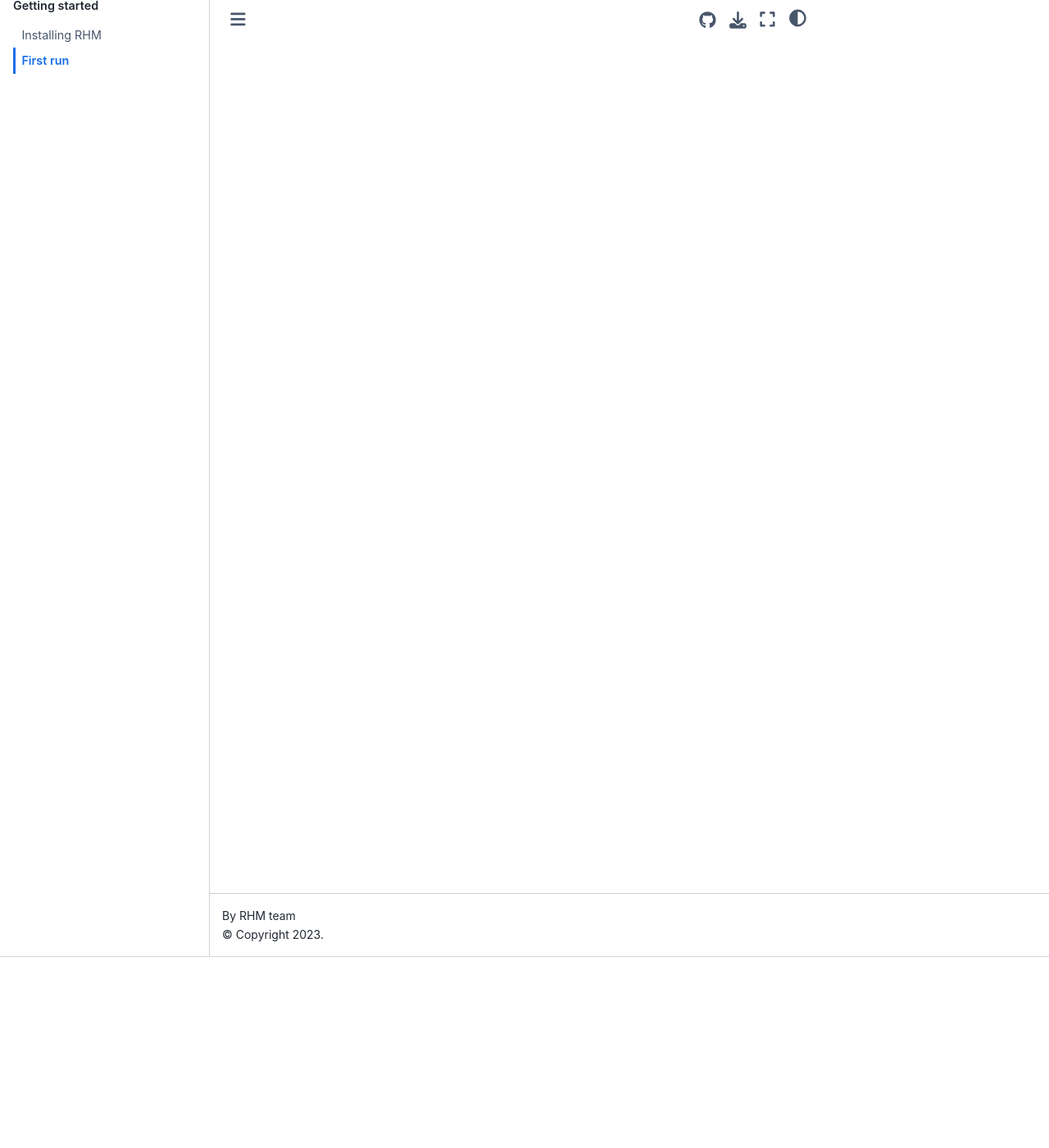
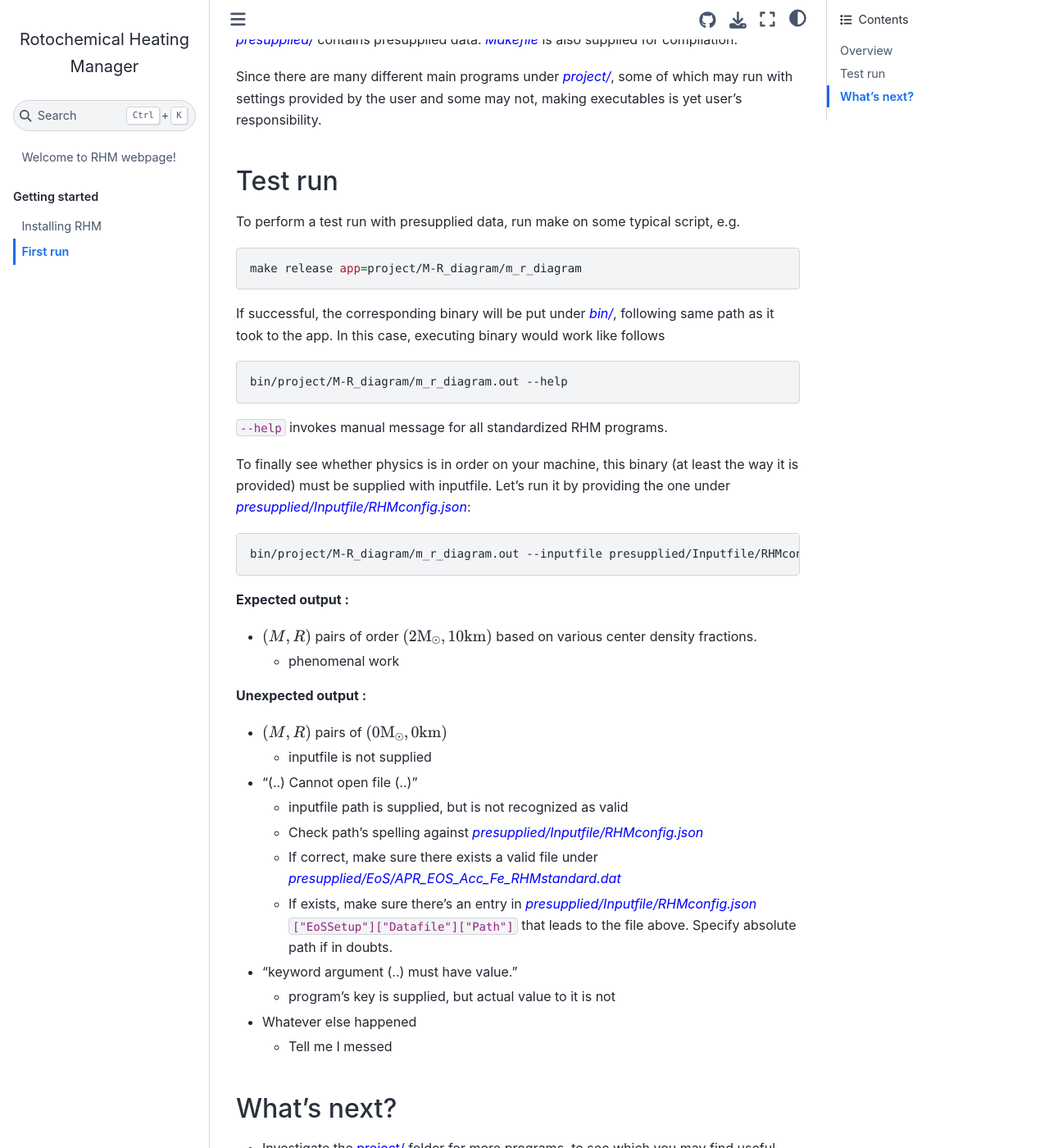
Before and after one commit to Silence2107/Rotochemical-heating-manager, a Jupyter Book: the page built from docs/first_run.md, in a window 1280 px wide and 1400 px high, scrolled down 233 px. Shown: the whole window at 82% size. Built offline with Jupyter Book 1.0.4 settings and Sphinx 7.4.7 and the Sphinx Book theme 1.1.4, drawn with Linux system fonts in a browser that asks for light colours; some of the changed text lies outside the part shown.

Commit message:
Getting started chapter done

````diff
--- a/docs/first_run.md
+++ b/docs/first_run.md
@@ -1 +1,53 @@
 # First run
+
+## Overview
+
+RHM follows standard <span style="color:blue">_bin/include/src_</span> structure, with program's logic assembled under <span style="color:blue">_project/_</span> folder. <span style="color:blue">_3rd-party/_</span> folder contains several IO libraries (ready-to-use), and <span style="color:blue">_presupplied/_</span> contains presupplied data. <span style="color:blue">_Makefile_</span> is also supplied for compilation.
+
+Since there are many different main programs under <span style="color:blue">_project/_</span>, some of which may run with settings provided by the user and some may not, making executables is yet user's responsibility.
+
+## Test run
+
+To perform a test run with presupplied data, run make on some typical script, e.g.
+
+```bash
+make release app=project/M-R_diagram/m_r_diagram
+```
+
+If successful, the corresponding binary will be put under <span style="color:blue">_bin/_</span>, following same path as it took to the app. In this case, executing binary would work like follows
+
+```bash
+bin/project/M-R_diagram/m_r_diagram.out --help
+```
+
+`--help` invokes manual message for all standardized RHM programs.
+
+To finally see whether physics is in order on your machine, this binary (at least the way it is provided) must be supplied with inputfile. Let's run it by providing the one under <span style="color:blue">_presupplied/Inputfile/RHMconfig.json_</span>:
+
+```bash
+bin/project/M-R_diagram/m_r_diagram.out --inputfile presupplied/Inputfile/RHMconfig.json
+```
+
+**Expected output :**
+- $(M, R)$ pairs of order $(2 \text{M}_\odot, 10 \text{km})$ based on various center density fractions.
+    - phenomenal work
+
+**Unexpected output :**
+- $(M, R)$ pairs of $(0 \text{M}_\odot, 0 \text{km})$
+    - inputfile is not supplied
+- "(..) Cannot open file (..)"
+    - inputfile path is supplied, but is not recognized as valid
+    - Check path's spelling against <span style="color:blue">_presupplied/Inputfile/RHMconfig.json_</span>
+    - If correct, make sure there exists a valid file under <span style="color:blue">_presupplied/EoS/APR\_EOS\_Acc\_Fe\_RHMstandard.dat_</span>
+    - If exists, make sure there's an entry in <span style="color:blue">_presupplied/Inputfile/RHMconfig.json_</span> `["EoSSetup"]["Datafile"]["Path"]` that leads to the file above. Specify absolute path if in doubts.
+- "keyword argument (..) must have value."
+    - program's key is supplied, but actual value to it is not
+- Whatever else happened
+    - Tell me I messed
+
+## What's next?
+
+- Investigate the <span style="color:blue">project/</span> folder for more programs, to see which you may find useful. Stable ones are inspectable via `--help` flag.
+- Further learn about RHM main programs running settings
+- Learn about how RHM processes input data
+- Supply it with your own EoS!
````
Also changed, not shown: docs/installation.md (+4 -2 lines).
